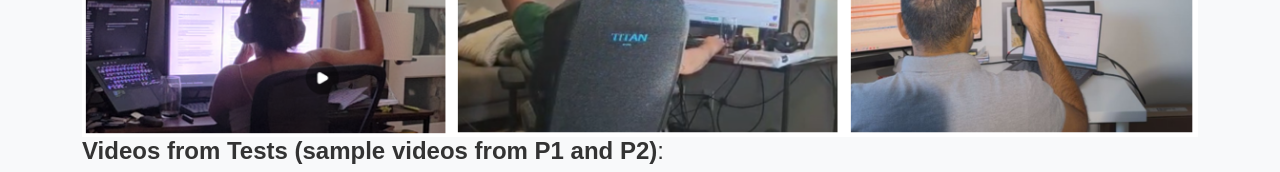
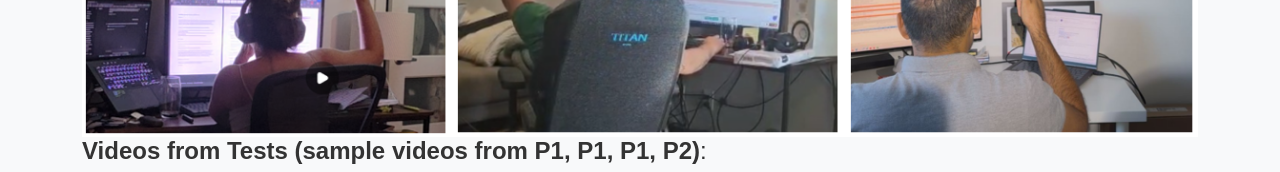
Before and after one commit to Maninder99/ambient-task-awareness-tracker, a plain HTML site: page phase2.html in a window 1280 px wide. Shown: the part 5540-5712 px from the top of the page. Drawn offline with nearby package versions, Linux system fonts and the light colour scheme; grey boxes are pictures that could not be loaded.

Commit message:
Updated phase2.html videos title

```diff
--- a/phase2.html
+++ b/phase2.html
@@ -333,7 +333,7 @@
             <div class="text-center">
                 <img src="images/phase2/Picture4.png" alt="Photos from Tests" class="img-fluid" style="max-height: 800px;">
             </div>
-            <h4><b>Videos from Tests (sample videos from P1 and P2)</b>:</h4>
+            <h4><b>Videos from Tests (sample videos from P1, P1, P1, P2)</b>:</h4>
             <video width="640" height="360" controls>
                 <source src="images/phase2/video1.mp4" type="video/mp4">
             </video>
```
